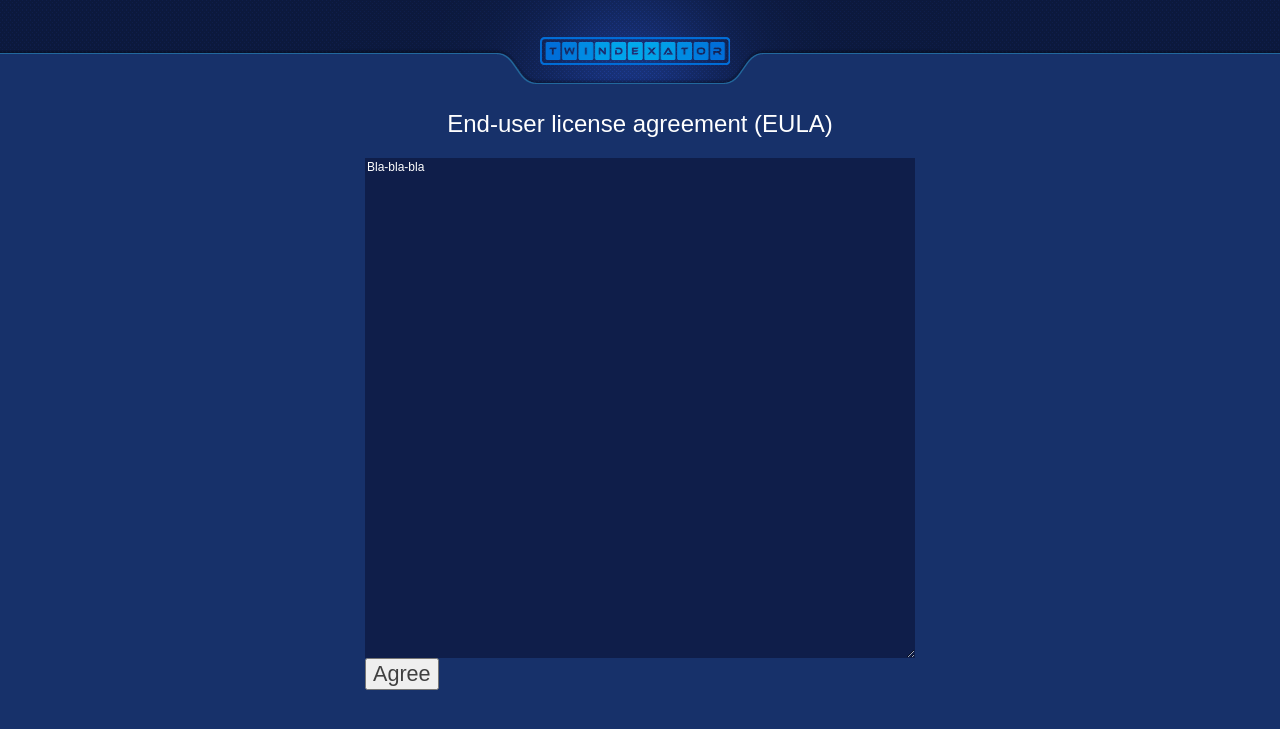
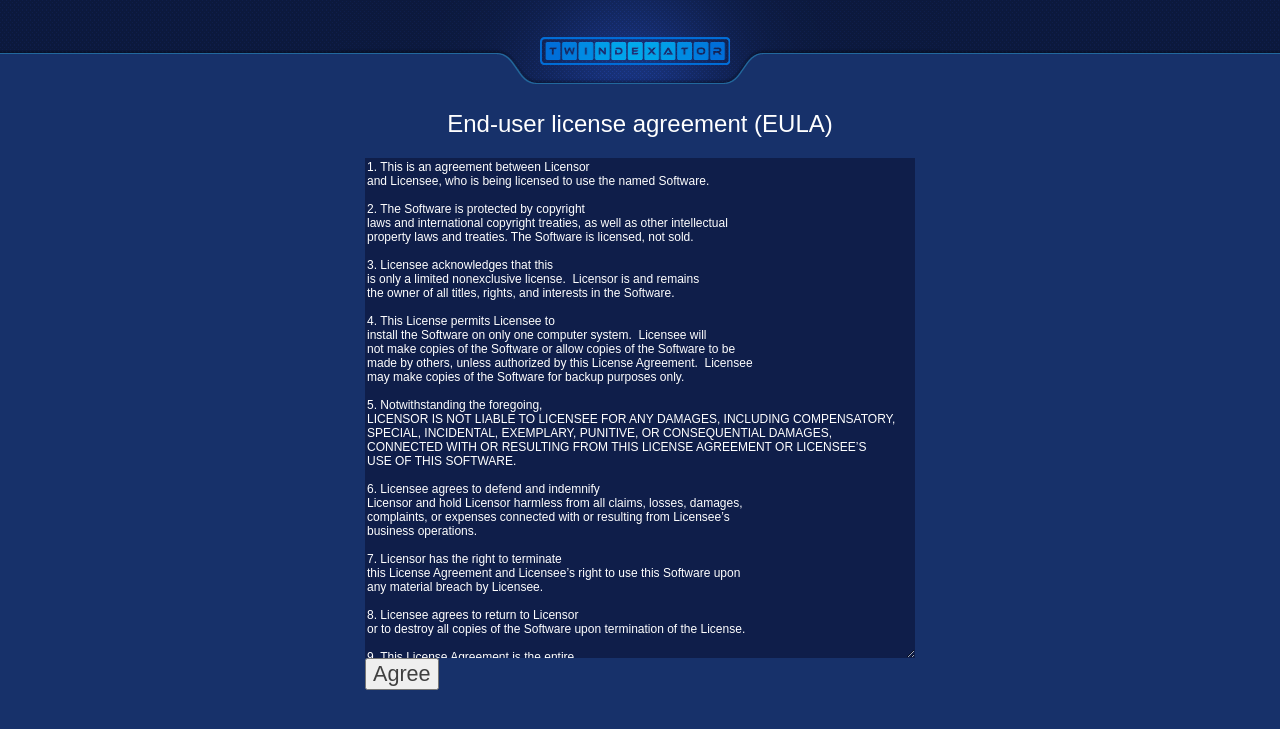
Before and after one commit to AlexVolkov/mass.t, a PHP site: page /install/install.php?step=1 in a window 1280 px wide. Shown: the top 729 px of the page. Run offline with PHP 8.4, Linux system fonts and the light colour scheme.

Commit message:
add license

```diff
--- a/install/install.php
+++ b/install/install.php
@@ -29,7 +29,56 @@
                     function ShowLicense() {
                         echo '<form method="get" action="./install.php?step=2" id="license">
                             <h2>End-user license agreement (EULA)</h2>
-                            <textarea>Bla-bla-bla</textarea>
+                            <textarea>
+1. This is an agreement between Licensor
+and Licensee, who is being licensed to use the named Software.
+
+2. The Software is protected by copyright
+laws and international copyright treaties, as well as other intellectual
+property laws and treaties. The Software is licensed, not sold.
+
+3. Licensee acknowledges that this
+is only a limited nonexclusive license.  Licensor is and remains
+the owner of all titles, rights, and interests in the Software.
+
+4. This License permits Licensee to
+install the Software on only one computer system.  Licensee will
+not make copies of the Software or allow copies of the Software to be
+made by others, unless authorized by this License Agreement.  Licensee
+may make copies of the Software for backup purposes only.
+
+5. Notwithstanding the foregoing,
+LICENSOR IS NOT LIABLE TO LICENSEE FOR ANY DAMAGES, INCLUDING COMPENSATORY,
+SPECIAL, INCIDENTAL, EXEMPLARY, PUNITIVE, OR CONSEQUENTIAL DAMAGES,
+CONNECTED WITH OR RESULTING FROM THIS LICENSE AGREEMENT OR LICENSEE’S
+USE OF THIS SOFTWARE.
+
+6. Licensee agrees to defend and indemnify
+Licensor and hold Licensor harmless from all claims, losses, damages,
+complaints, or expenses connected with or resulting from Licensee’s
+business operations.
+
+7. Licensor has the right to terminate
+this License Agreement and Licensee’s right to use this Software upon
+any material breach by Licensee.
+
+8. Licensee agrees to return to Licensor
+or to destroy all copies of the Software upon termination of the License.
+
+9. This License Agreement is the entire
+and exclusive agreement between Licensor and Licensee regarding this
+Software.  This License Agreement replaces and supersedes all prior
+negotiations, dealings, and agreements between Licensor and Licensee
+regarding this Software.
+
+10. This License Agreement is valid
+without Licensor’s signature.  It becomes effective upon the
+Licensee’s use of the Software.
+
+
+
+
+</textarea>
                             <input type="submit" name="step" value="Agree"/>
                            </form>';
                     }
```
